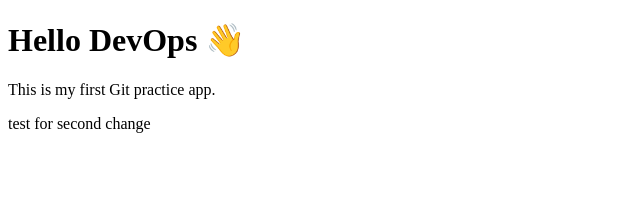
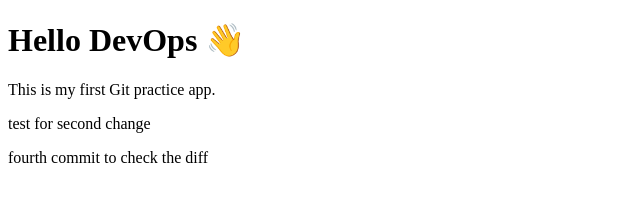
Before and after one commit to avinashkgs12/gitsimplapp, a plain HTML site: page index.html in a window 1280 px wide. Shown: the whole page, without its empty margins (0-640 px from the left). Drawn offline with Linux system fonts and the light colour scheme.

Commit message:
for fifth commit

```diff
--- a/index.html
+++ b/index.html
@@ -7,5 +7,6 @@
   <h1>Hello DevOps 👋</h1>
   <p>This is my first Git practice app.</p>
   <p>test for second change</p>
+  <p>fourth commit to check the diff</p>
 </body>
 </html>
```
